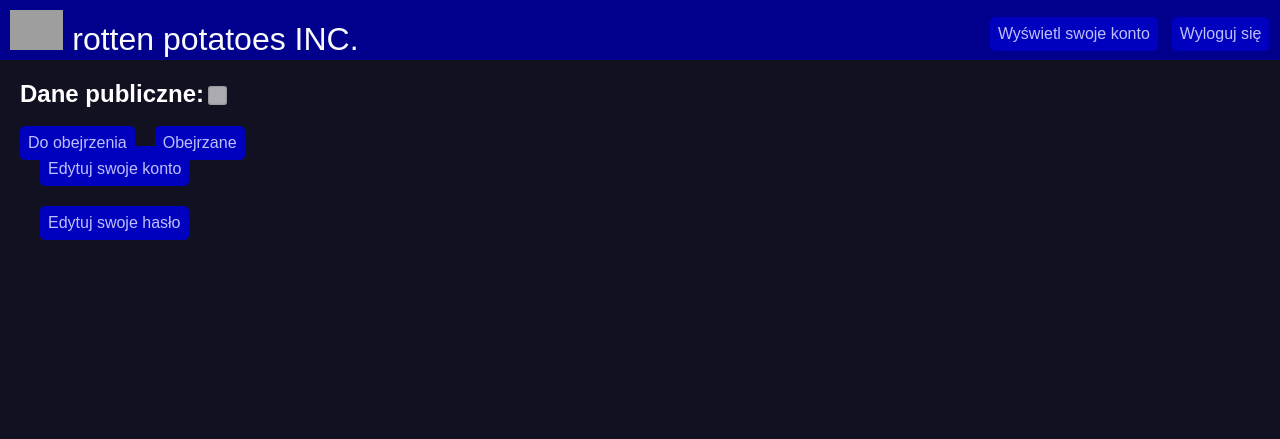
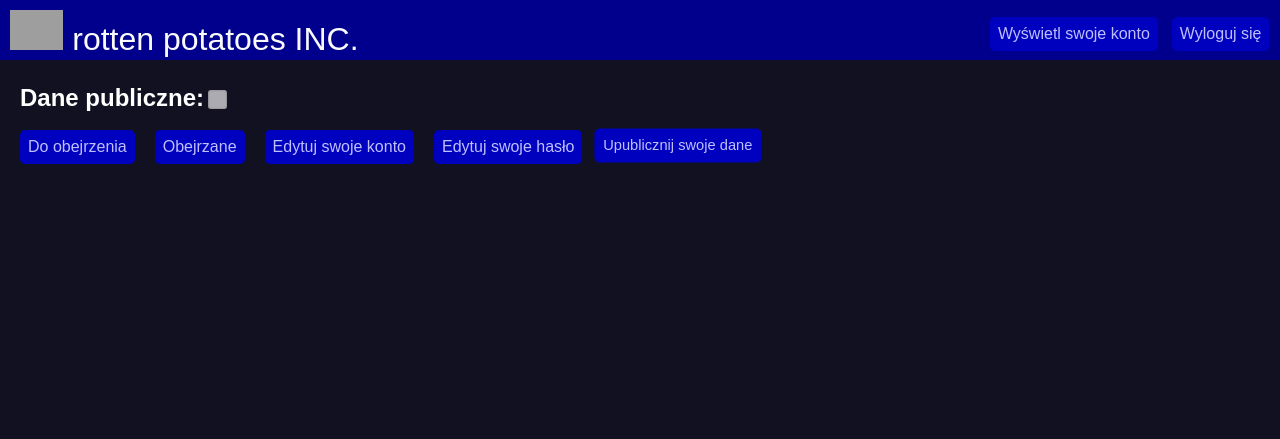
Before and after one commit to SzyKowalewski/RSWTA, a Django app: page /user/ in a window 1280 px wide. Shown: the top 439 px of the page. Run offline with Django 5.2, Linux system fonts and the light colour scheme; the visitor is signed in with stand-in values (Sample User, id 1); grey boxes are pictures that could not be loaded.

Commit message:
fixed logs, fixed styles, fixed user data updates

```diff
--- a/RSWTA/settings.py
+++ b/RSWTA/settings.py
@@ -26,7 +26,7 @@ LOGGING = {
         },
         'file': {
             'class': 'logging.FileHandler',
-            'filename': r'C:\Users\kowal\Desktop\django.log',  # Ścieżka do pliku z logami
+            'filename': r'mainapp\logs\django.log',  # Ścieżka do pliku z logami
         },
     },
     'loggers': {
--- a/mainapp/static/base.css
+++ b/mainapp/static/base.css
@@ -17,11 +17,23 @@ header, footer {
     background-color: var(--primary-dark);
     color: var(--copy);
     font-size: 2em;
+    position: fixed;
+}
+
+header {
+    top: 0;
+    right: 0;
+    left: 0;
 }
 
 footer {
-    position: absolute;
     bottom: 0;
+    right: 0;
+    left: 0;
+}
+
+.content {
+    padding-top: 8vh;
 }
 
 .button {
--- a/mainapp/static/home.css
+++ b/mainapp/static/home.css
@@ -1,5 +1,18 @@
 body {
     background-color: var(--background);
+}
+
+.items{
+    text-align: center;
+    margin: auto;
+    width: 70vw;
+    padding-bottom: 8vh;
+}
+
+.items::after {
+    content: "";
+    display: table;
+    clear: both;
 }
 
 .item {
--- a/mainapp/templates/base.html
+++ b/mainapp/templates/base.html
@@ -7,6 +7,7 @@
     <style>
 
     </style>
+    <link rel="icon" type="image/x-icon" href="https://static.wikia.nocookie.net/minecraft_gamepedia/images/c/c0/Poisonous_Potato_JE3_BE2.png/revision/latest?cb=20200521233152">
     <link rel="stylesheet" type="text/css" href="{% static 'define-colors.css' %}">
     <link rel="stylesheet" type="text/css" href="{% static 'base.css' %}">
     <link rel="stylesheet" type="text/css" href="{% static 'home.css' %}">
@@ -33,8 +34,10 @@
 <!--{% if user %}
     <p>Witaj użytkowniku o ID {{ user.id }}!</p>
 {% endif %}-->
+<div class="content">
 {% block content %}
 {% endblock %}
+</div>
 <footer>
     all rights reserved, even tho we don't have any
 </footer>
--- a/mainapp/templates/home.html
+++ b/mainapp/templates/home.html
@@ -15,6 +15,7 @@
             <input type="submit" value="szukaj">
         </form>
     </div>
+    <div class="items">
     {% for film in filmy %}
     <a href="/info/{{ film.id }}/">
         <div class="item">
@@ -33,4 +34,5 @@
         </div>
     </a>
     {% endfor %}
+    </div>
 {% endblock %}
--- a/mainapp/templates/my_account.html
+++ b/mainapp/templates/my_account.html
@@ -7,7 +7,13 @@
     input[type=checkbox] {
         transform: scale(1.5);
     }
+
+    input[type=submit] {
+        transform: scale(1.1);
+        border: none;
+    }
 </style>
+
 <div style="margin: 20px; color: white;">
     <h2>{{user.Nazwa_Uzytkownika}}</h2>
     <h2>{{user.E_mail}}</h2>
@@ -16,12 +22,38 @@
         <input type="checkbox" disabled> {% endif %}</label>
     </h2><br />
     <a href="/my_watchlist/"><div class="button" style="float: left; margin-right: 20px;"> Do obejrzenia</div></a>
-    <a href="/my_watched_list/"><div class="button" style="float: left"> Obejrzane</div></a>
+    <a href="/my_watched_list/"><div class="button" style="float: left; margin-right: 20px;"> Obejrzane</div></a>
 
-    <div style="margin: 20px; cursor: pointer; width: fit-content; user-select: none;"
-         class="button" onclick="popup_data()" id="popup_button">Edytuj swoje konto</div>
+    <div style="float: left; width: fit-content; user-select: none; margin-right: 20px;"
+         class="button" onclick="popup_data()" id="edit_profile_button">Edytuj swoje konto</div>
+
+    <div style="float: left; width: fit-content; user-select: none; margin-right: 20px;"
+         class="button" onclick="popup_password()" id="edit_password_button">Edytuj swoje hasło</div>
+
+    {% if user.Publiczne %}
+        <div style="float: left;">
+            <form action="" method="POST">
+                <input type="hidden" name="id_uzytkownika" value="{{ user.id }}" />
+                <input type="hidden" name="formType" value="public">
+                <input type="submit" value="Ukryj swoje dane" class="button">
+                {% csrf_token %}
+            </form>
+        </div>
+    {% else %}
+        <div>
+            <form action="" method="POST">
+                <input type="hidden" name="id_uzytkownika" value="{{ user.id }}" />
+                <input type="hidden" name="formType" value="public">
+                <input type="submit" value="Upublicznij swoje dane" class="button">
+                {% csrf_token %}
+            </form>
+        </div>
+    {% endif %}
+
+    <br />
+    <div style="clear: both;"></div>
+
     <div id="edit_profile_popup" style="display: none">
-
         <form action="" method="POST">
             <label>Nazwa Użytkownika: <input type="text" name="username" value="{{ user.Nazwa_Uzytkownika }}"/></label><br /><br />
             <label>Email: <input type="text" name="email" value="{{ user.E_mail }}" /></label><br /><br />
@@ -34,10 +66,7 @@
         </form>
     </div>
 
-    <div style="margin: 20px; cursor: pointer; width: fit-content; user-select: none;"
-         class="button" onclick="popup_password()" id="popup_button">Edytuj swoje hasło</div>
     <div id="edit_password_popup" style="display: none">
-
         <form action="" method="POST">
             <label>Old Password: <input type="password" name="oldPassword" /></label><br /><br />
             <label>New Password: <input type="password" name="newPassword" /></label><br /><br />
@@ -53,29 +82,29 @@
 
 <script>
     let visible = false;
+    let visible2 = false;
     function popup_data(){
         if(!visible){
             visible = true;
             document.getElementById("edit_profile_popup").style.display = "";
-            document.getElementById("popup_button").innerHTML = "Anuluj";
+            document.getElementById("edit_profile_button").innerHTML = "Anuluj";
         }
         else{
             visible = false;
             document.getElementById("edit_profile_popup").style.display = "none";
-            document.getElementById("popup_button").innerHTML = "Edytuj swoje konto";
+            document.getElementById("edit_profile_button").innerHTML = "Edytuj swoje konto";
         }
     }
-    let visible2 = false;
     function popup_password(){
-        if(!visible){
+        if(!visible2){
             visible2 = true;
             document.getElementById("edit_password_popup").style.display = "";
-            document.getElementById("popup_button").innerHTML = "Anuluj";
+            document.getElementById("edit_password_button").innerHTML = "Anuluj";
         }
         else{
             visible2 = false;
             document.getElementById("edit_password_popup").style.display = "none";
-            document.getElementById("popup_button").innerHTML = "Edytuj swoje hasło";
+            document.getElementById("edit_password_button").innerHTML = "Edytuj swoje hasło";
         }
     }
 </script>
--- a/mainapp/templates/user_account.html
+++ b/mainapp/templates/user_account.html
@@ -10,8 +10,10 @@
 </style>
 <div style="margin: 20px; color: white;">
     <h2>{{user.Nazwa_Uzytkownika}}</h2>
+    <br />
+    {% if user.Publiczne %}
     <h2>{{user.E_mail}}</h2>
-    {% if user.Publiczne %}
+    <br />
     <a href="/watchlist/{{user.id}}"><div class="button" style="float: left; margin-right: 20px;"> Do obejrzenia</div></a>
     <a href="/watched_list/{{user.id}}"><div class="button" style="float: left"> Obejrzane</div></a>
     {% else %}<h2>Ten użytkownik nie udostępnia swoich danych publicznie :< </h2>{% endif %}
--- a/mainapp/views.py
+++ b/mainapp/views.py
@@ -168,7 +168,19 @@ def logged_user_account_view(request):
             E_mail = request.POST['email']
             password = request.POST['password']
             id_uzytkownika = request.POST['id_uzytkownika']
-            uzytkownik = Uzytkownicy.objects.get(id_uzytkownika=id_uzytkownika)
+            uzytkownik = Uzytkownicy.objects.get(id=id_uzytkownika)
+            try:
+                e_user = Uzytkownicy.objects.get(E_mail=E_mail)
+            except Uzytkownicy.DoesNotExist:
+                e_user = None
+            try:
+                n_user = Uzytkownicy.objects.get(Nazwa_Uzytkownika=Nazwa_Uzytkownika)
+            except Uzytkownicy.DoesNotExist:
+                n_user = None
+            if Uzytkownicy.objects.filter(E_mail=E_mail).exists() and e_user != uzytkownik and e_user:
+                return render(request, 'my_account.html', {'error': 'Konto o podanym adresie e-mail już istnieje.'})
+            if Uzytkownicy.objects.filter(Nazwa_Uzytkownika=Nazwa_Uzytkownika).exists() and n_user != uzytkownik and n_user:
+                return render(request, 'my_account.html', {'error': 'Konto o podanej nazwie już istnieje.'})
             if uzytkownik.check_password(password):
                 uzytkownik.Nazwa_Uzytkownika = Nazwa_Uzytkownika
                 uzytkownik.E_mail = E_mail
@@ -178,6 +190,12 @@ def logged_user_account_view(request):
             else:
                 logger.warning(f'Nieudana próba zmiany danych konta użytkownika o id {id_uzytkownika}. Podane hasło jest niepoprawne')
                 return render(request, 'my_account.html', {'error': 'Hasło jest niepoprawne'})
+        elif request.POST.get('formType') == 'public':
+            id_uzytkownika = request.POST['id_uzytkownika']
+            uzytkownik = Uzytkownicy.objects.get(id=id_uzytkownika)
+            uzytkownik.Publiczne = not uzytkownik.Publiczne
+            uzytkownik.save()
+            return redirect('/user')
         else:
             oldPassword = request.POST.get('oldPassword')
             id_uzytkownika = request.POST.get('id_uzytkownika')
```
Also changed, not shown: 1 other file. Lines whose indentation alone changed are shown as unchanged.
